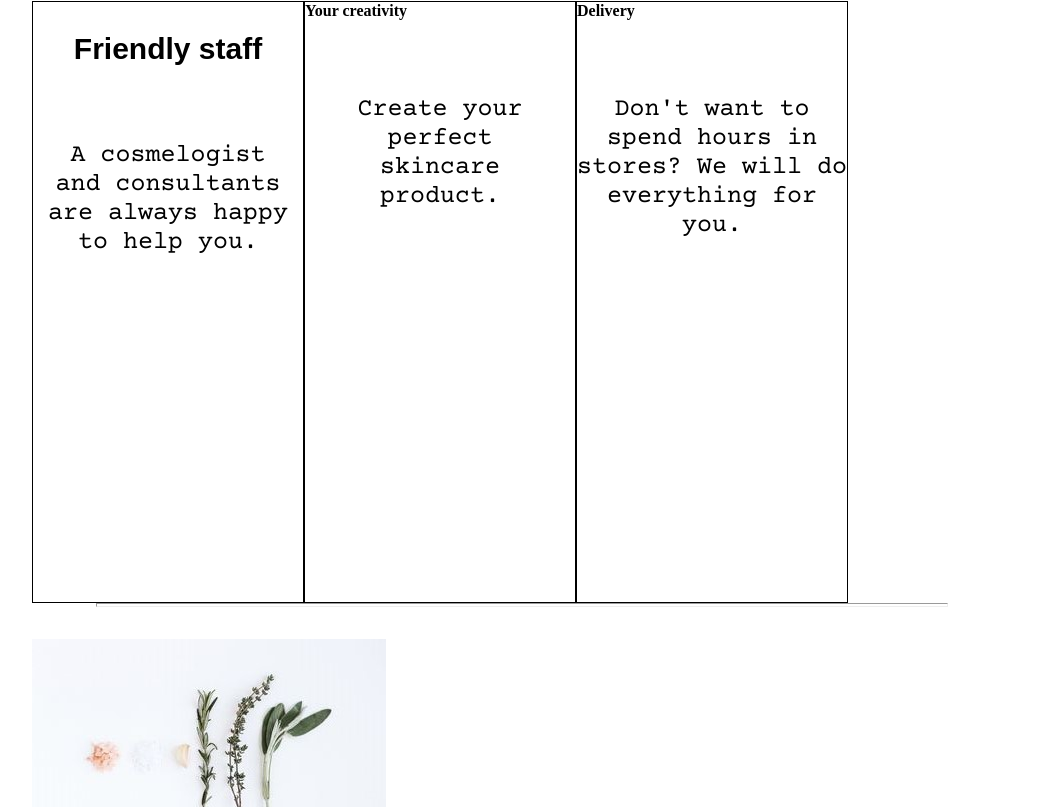
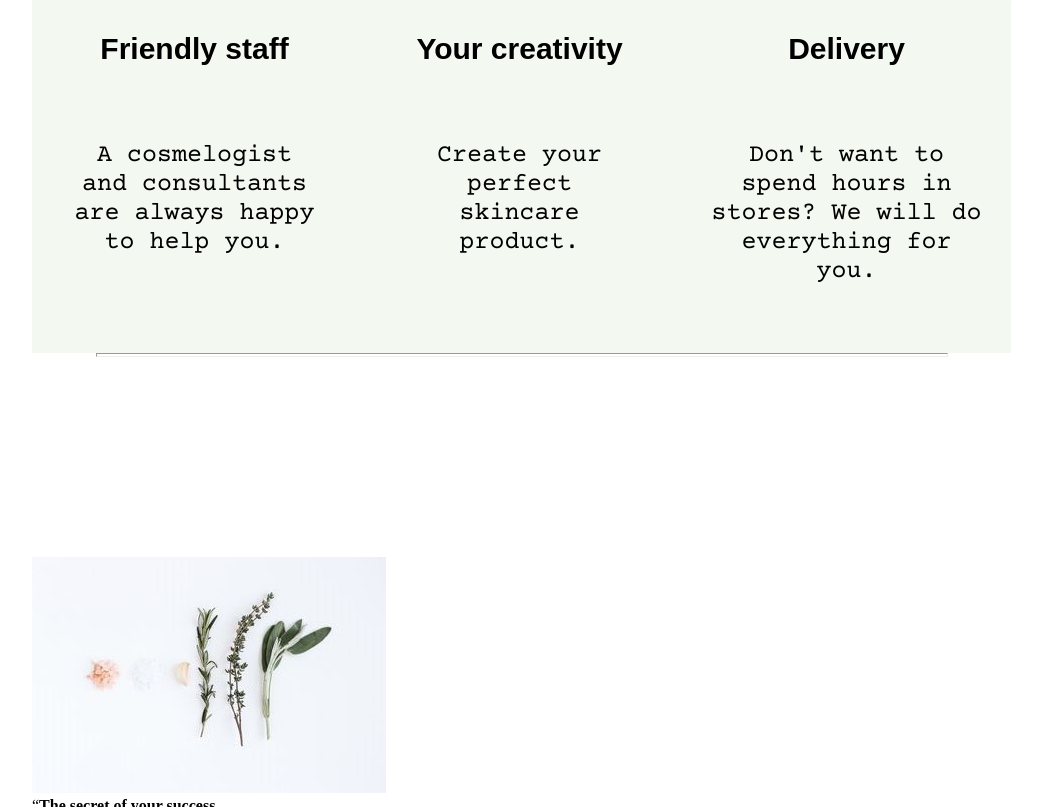
Before and after one commit to viktoriashmankiv/own-project, a plain HTML site: page index.html in a window 1280 px wide. Shown: the part 1360-2167 px from the top of the page, without its empty margins (118-1161 px from the left). Drawn offline with nearby package versions, Linux system fonts and the light colour scheme; a web font is replaced by a local one.

Commit message:
Change a code

```diff
--- a/css/index.css
+++ b/css/index.css
@@ -98,9 +98,10 @@ main section.about-us .delivery {
 }
 main section.about-us div.fri-block {
     float: left;
-    border: 1px solid black;
-    width: 270px;
-    height: 600px;
+    border: 1px solid #f3f8f0;
+    width: 323px;
+    height: 350px;
+    background-color: #f3f8f0;
 }
 main section.about-us div.fri-block h3 {
     font-family: 'Aldrich', sans-serif;
@@ -114,14 +115,15 @@ main section.about-us div.fri-block p {
 }
 main section.about-us div.creat-block {
     float: left;
-    border: 1px solid black;
-    width: 270px;
-    height: 600px;
+    border: 1px solid #f3f8f0;
+    width: 323px;
+    height: 350px;
+    background-color: #f3f8f0;
 }
 main section.about-us div.creat-block h3 {
     font-family: 'Aldrich', sans-serif;
+    text-align: center;
     font-size: 30px;
-    text-align: center;
 }
 main section.about-us div.creat-block p {
     font-family:'Courier Prime', monospace;
@@ -130,9 +132,10 @@ main section.about-us div.creat-block p {
 }
 main section.about-us div.deliv-block {
     float: left;
-    border: 1px solid black;
-    width: 270px;
-    height: 600px;
+    border: 1px solid #f3f8f0;
+    width: 327px;
+    height: 350px;
+    background-color: #f3f8f0;
 }
 main section.about-us div.deliv-block h3 {
   font-family: 'Aldrich', sans-serif;
@@ -144,3 +147,10 @@ main section.about-us div.deliv-block p {
     font-size: 25px;
     text-align: center;
 }
+main section.about-us {
+    background-color: #f3f8f0;
+}
+main article.motivation hr.mot {
+    margin-block-start: 200px;
+    margin-block-end: 200px;
+}
--- a/index.html
+++ b/index.html
@@ -32,7 +32,7 @@
 		   <section class="about-us">
 		        <img src="img/friendly.png" alt="staff-img/first" class="friendly">
 	            <img src="img/creativity.png" alt="staff-img/second" class="creativity">
-		        <img src="img/delivery.jpg" alt="staff-img/third" class="delivery">
+		        <img src="img/fast-delivery.png" alt="staff-img/third" class="delivery">
                   <div class="fri-block">
 				    <h3><b>Friendly staff</b></h3>
 				         <p>A cosmelogist<br>
@@ -40,7 +40,7 @@
 		                    are always happy<br>
 		                    to help you.</p>
                    </div>
-                   <div class="creat-block"
+                   <div class="creat-block">
    			        <h3><b>Your creativity</b></h3>
                         <p>Create your<br>
 		                   perfect<br>
@@ -48,7 +48,7 @@
 			               product.
                         </p>
                    </div>
-                   <div class="deliv-block"
+                   <div class="deliv-block">
 				  <h3><b>Delivery</b></h3>
                        <p>Don't want to<br>
 		                  spend hours in<br>
@@ -60,7 +60,7 @@
 		   </section>
 	    </article>
 		<article class="motivation">
-		       <hr>
+		       <hr class="mot">
                   <img src="img/care.jpg" alt="simple-img"><br>
 	                 <q><b>The secret of your success<br>
 	                       is found in your daily<br>
```
Also changed, not shown: img/fast-delivery.png (added).
